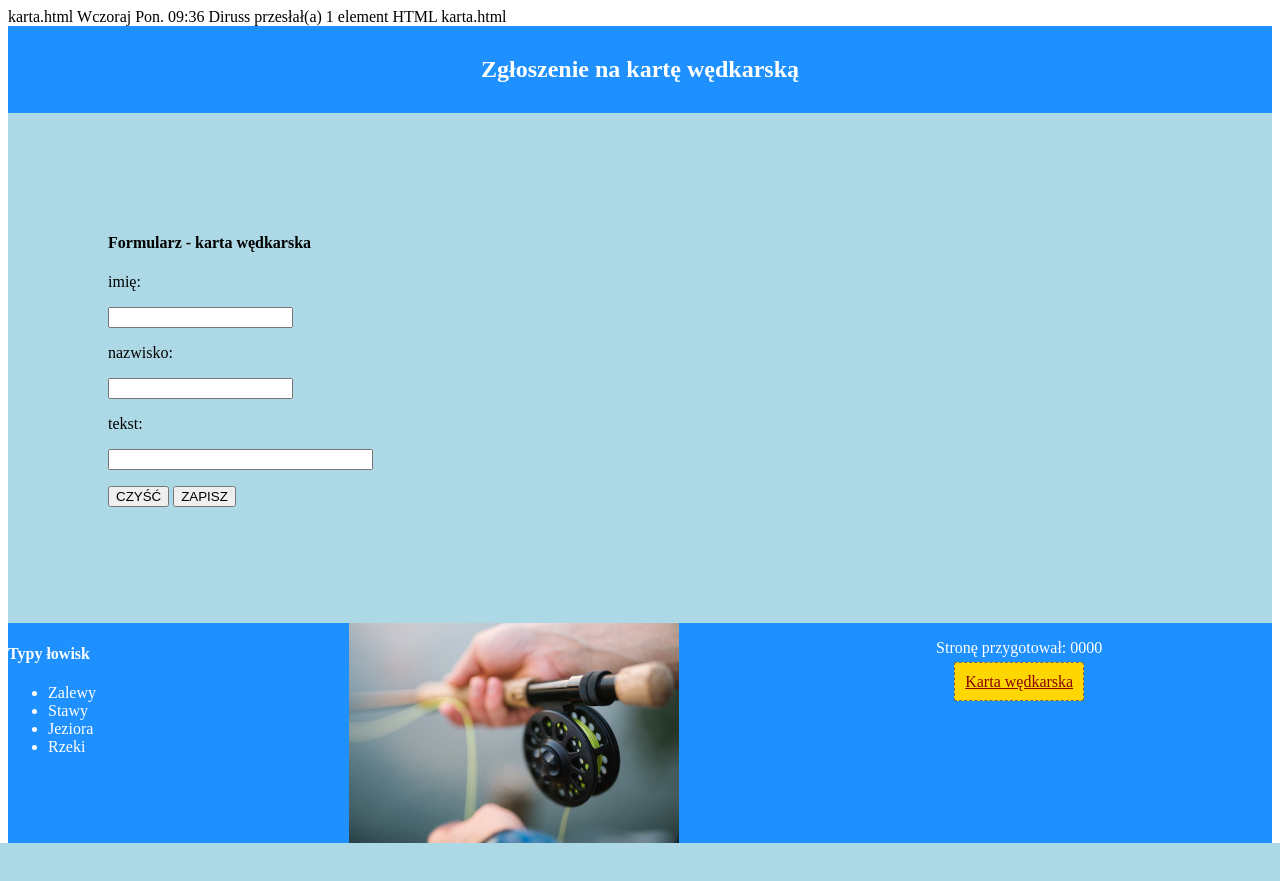
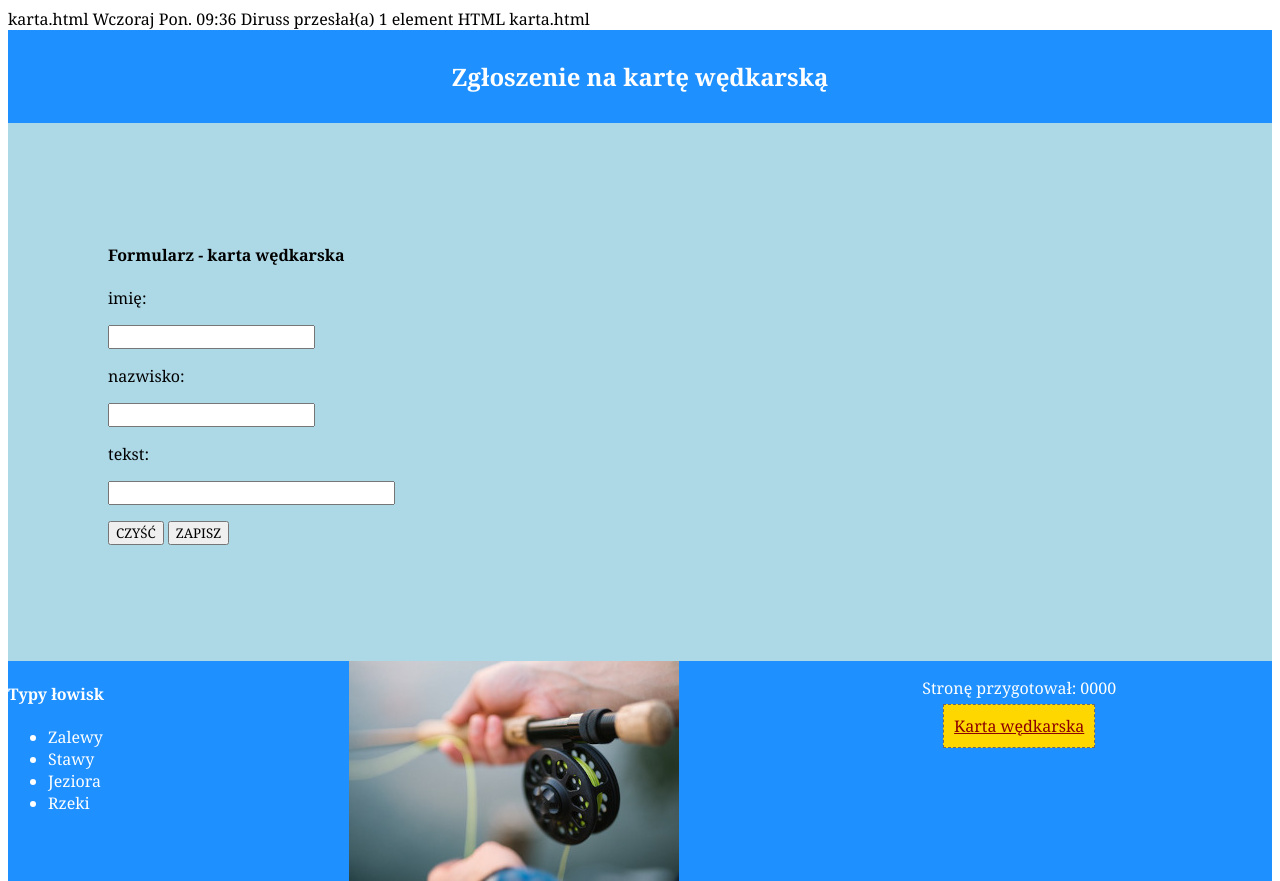
Before and after one commit to danstanek/INF-03, a PHP site: page /karta.html in a window 1280 px wide. Before the commit the page ends 843 px from the top, so only its background shows below. Run offline with PHP 8.4, Linux system fonts and the light colour scheme.

Commit message:
Update styl_1.css

```diff
--- a/EE.09-01-17.01-SG WEDKOWANIE/styl_1.css
+++ b/EE.09-01-17.01-SG WEDKOWANIE/styl_1.css
@@ -1,10 +1,4 @@
-styl_1.css
-Wczoraj
-Pon. 09:36
 
-Diruss przesłał(a) 1 element
-Arkusz stylów
-styl_1.css
 *{
 	font-family: Georgia;
 }
```
